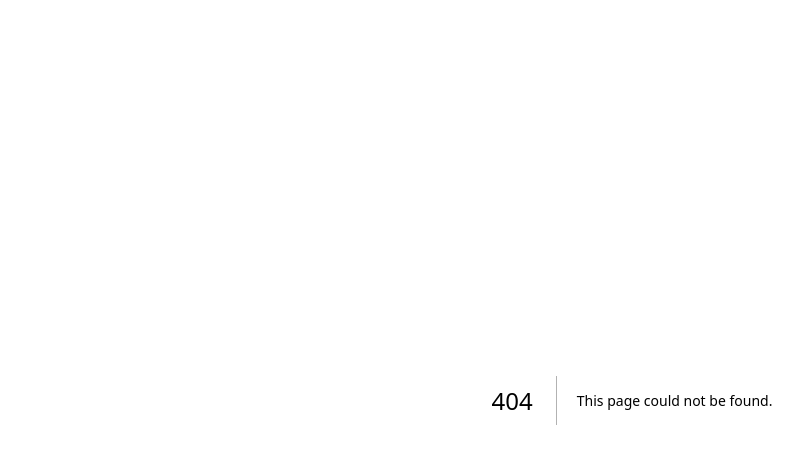
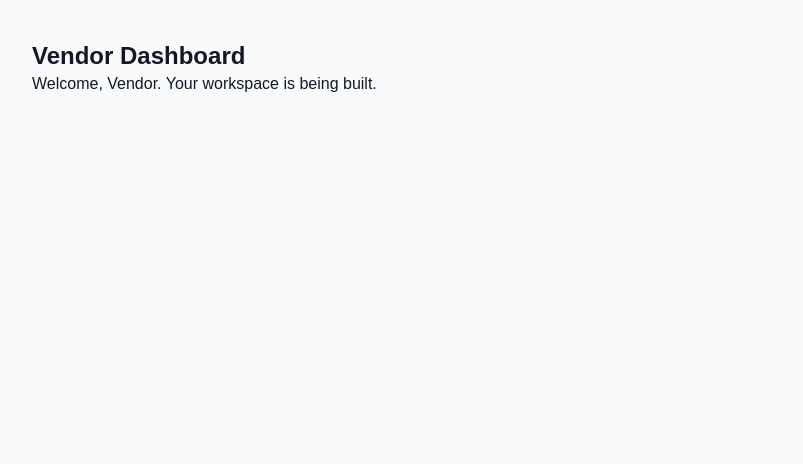
Before and after one commit to Jaymi-01/vndr.io, a Next.js app: page /dashboard/vendor in a window 1280 px wide. Before the commit this address had no page. Shown: the top 464 px of the page, without its empty margins (8-811 px from the left). Built offline with nearby package versions, Linux system fonts and the light colour scheme.

Commit message:
feat: add initial vendor and client dashboard placeholders

```diff
--- /dev/null
+++ b/app/dashboard/client/page.tsx
@@ -0,0 +1,8 @@
+export default function ClientDashboard() {
+  return (
+    <div className="p-10">
+      <h1 className="text-2xl font-bold">Client Dashboard</h1>
+      <p>Welcome, Client. Your marketplace is being built.</p>
+    </div>
+  );
+}
--- /dev/null
+++ b/app/dashboard/vendor/page.tsx
@@ -0,0 +1,8 @@
+export default function VendorDashboard() {
+  return (
+    <div className="p-10">
+      <h1 className="text-2xl font-bold">Vendor Dashboard</h1>
+      <p>Welcome, Vendor. Your workspace is being built.</p>
+    </div>
+  );
+}
```
